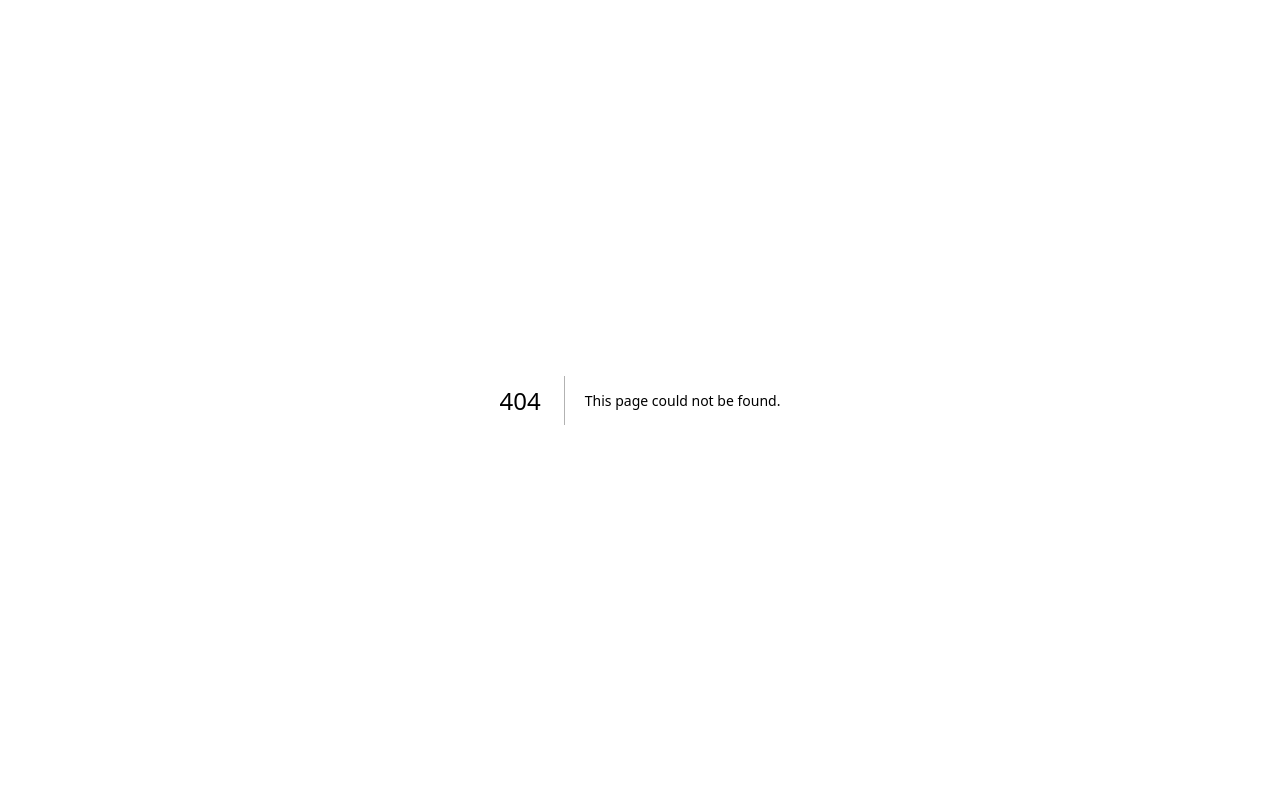
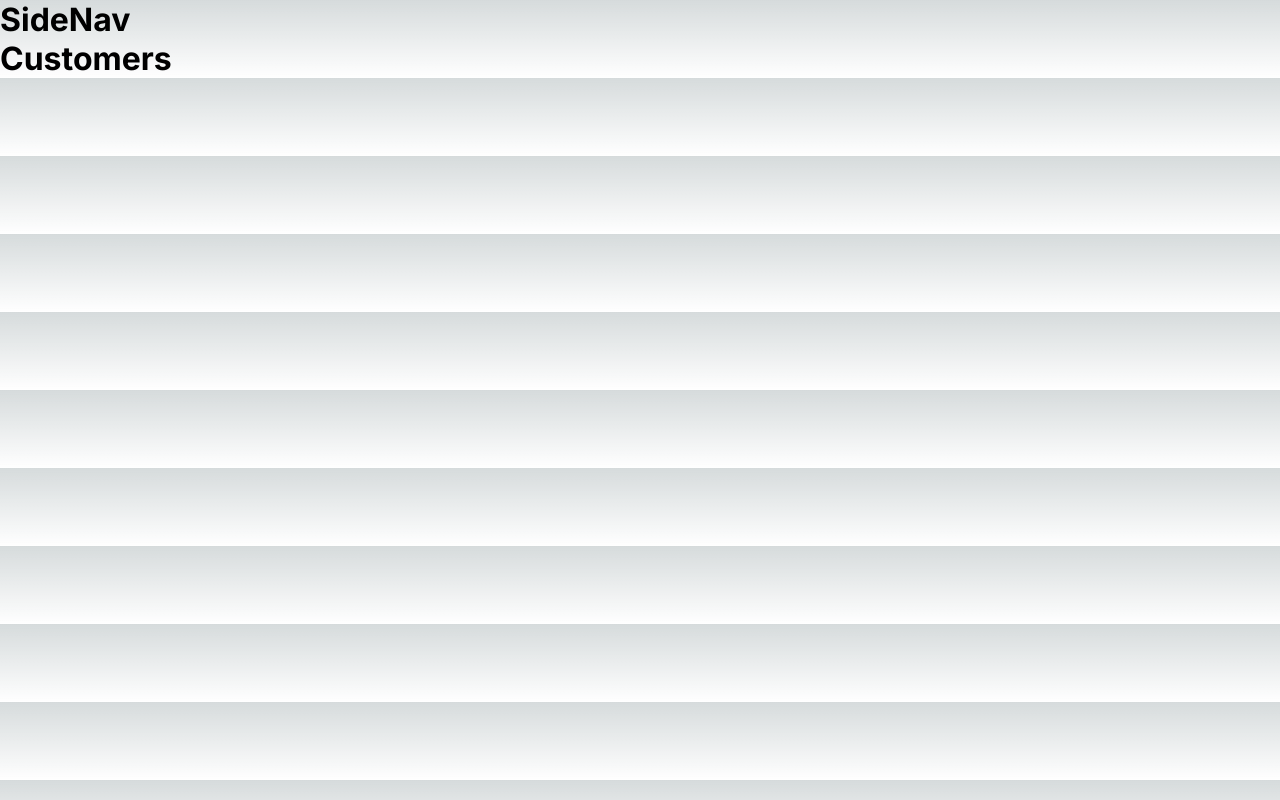
Before and after one commit to CSCairney/IMA, a Next.js app in the folder app/: page /dashboard/customers in a window 1280 px wide. Before the commit this address had no page. Built offline with nearby package versions, Linux system fonts and the light colour scheme.

Commit message:
Dynamic Page layouts

```diff
--- /dev/null
+++ b/app/src/app/(content)/dashboard/customers/page.tsx
@@ -0,0 +1,11 @@
+import React from "react";
+
+const Customers = () => {
+    return (
+        <div>
+            <h1>Customers</h1>
+        </div>
+    );
+}
+
+export default Customers;
--- /dev/null
+++ b/app/src/app/(content)/dashboard/layout.tsx
@@ -0,0 +1,12 @@
+import SideNav from "@/components/common/_SideNav/sideNav";
+
+export default function Layout({ children }: { children: React.ReactNode }) {
+  return (
+    <div>
+      <div>
+        <SideNav />
+      </div>
+      <div>{children}</div>
+    </div>
+  );
+}
--- a/app/src/app/layout.tsx
+++ b/app/src/app/layout.tsx
@@ -5,9 +5,12 @@ import './globals.css'
 const inter = Inter({ subsets: ['latin'] })
 
 export const metadata: Metadata = {
-  title: 'Create Next App',
-  description: 'Generated by create next app',
-}
+  title: {
+    template: '%s | Idle Miner App',
+    default: 'Site',
+  },
+  description: 'The Offical Idle Miner App',
+};
 
 export default function RootLayout({
   children,
--- /dev/null
+++ b/app/src/components/common/_SideNav/sideNav.tsx
@@ -0,0 +1,12 @@
+import React from "react";
+import "./styles.scss";
+
+const SideNav = () => {
+    return (
+        <div>
+            <h1>SideNav</h1>
+        </div>
+    );
+}
+
+export default SideNav;
```
Also changed, not shown: app/package.json (+4 -3 lines), app/src/app/(content)/dashboard/invoices/page.tsx (added, +11 -0 lines), app/src/app/(content)/dashboard/stock/page.tsx (added, +11 -0 lines), app/src/app/(content)/dashboard/page.tsx (renamed from app/src/app/(content)/home/page.tsx), app/src/components/common/_SideNav/styles.scss (added), 1 other file (tests, documents, lock files or other folders).
